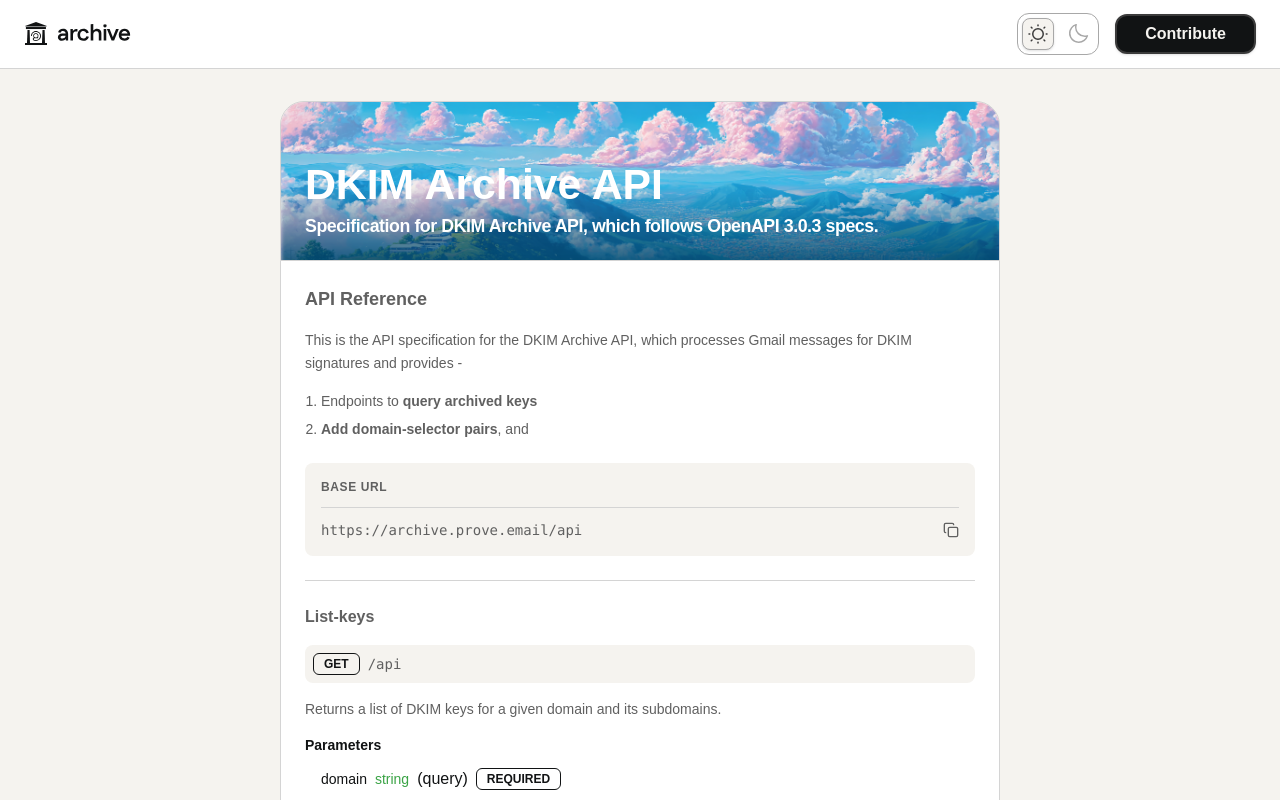
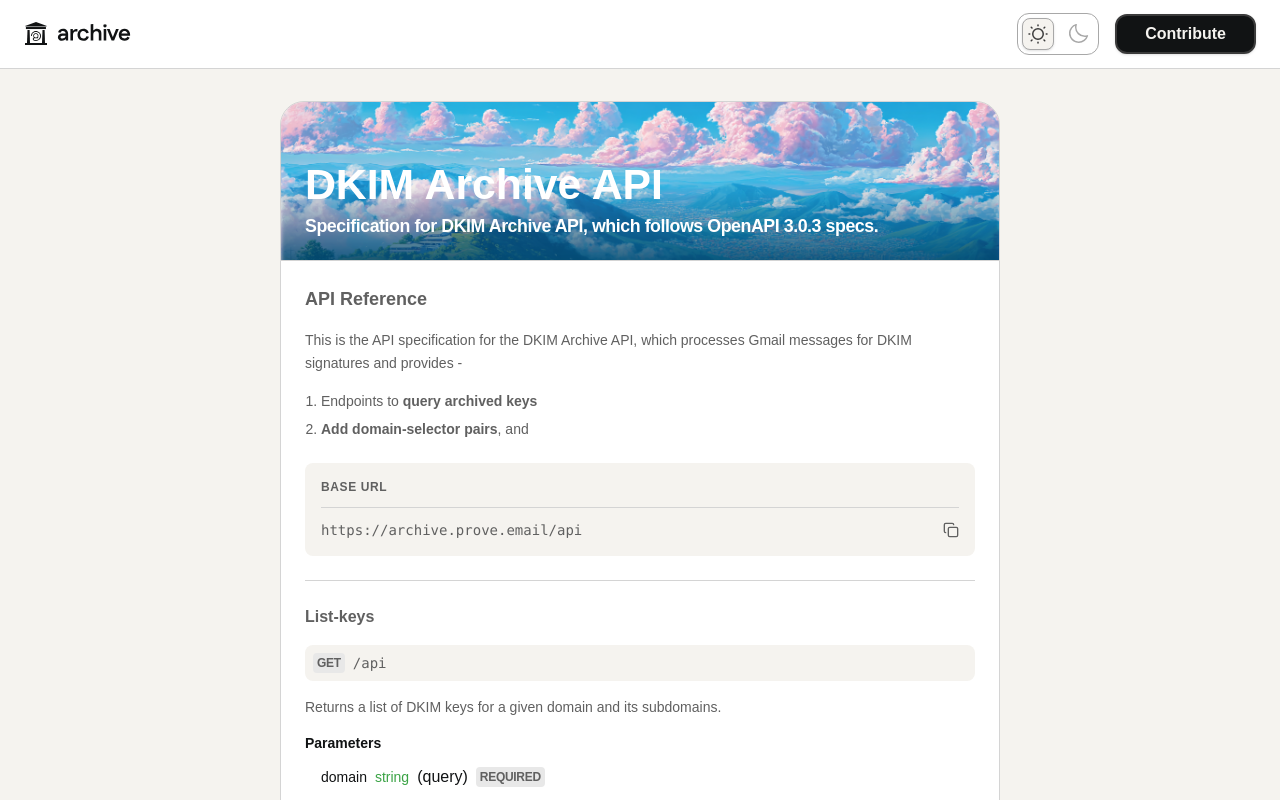
Before and after one commit to zkemail/archive, a Next.js app: page /api-docs in a window 1280 px wide. Shown: the top 800 px of the page. Built offline with nearby package versions, Linux system fonts and the light colour scheme; a web font is replaced by a local one.

Commit message:
feat: added api badge variant

```diff
--- a/src/components/ui/badge.tsx
+++ b/src/components/ui/badge.tsx
@@ -25,6 +25,7 @@ const badgeVariants = cva(
           'bg-background text-secondary  gap-2 overflow-hidden rounded border-0 px-2 py-0.5 text-xs leading-none font-normal tracking-tight',
         source:
           'bg-[#FCFCFC] dark:bg-[#272727] text-secondary gap-1 overflow-hidden rounded border-0 px-1.5 text-xs leading-none font-normal tracking-tight inline-flex flex-row justify-around items-center ',
+        api: 'bg-icon-muted text-secondary rounded border-0 p-1 text-xs font-semibold leading-none tracking-tight uppercase',
       },
     },
     defaultVariants: {
```
